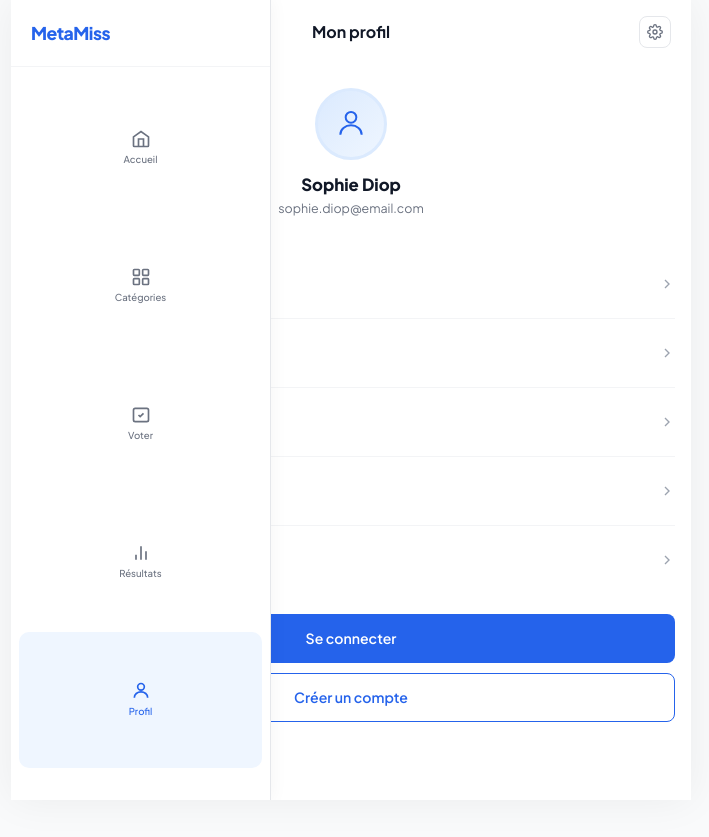
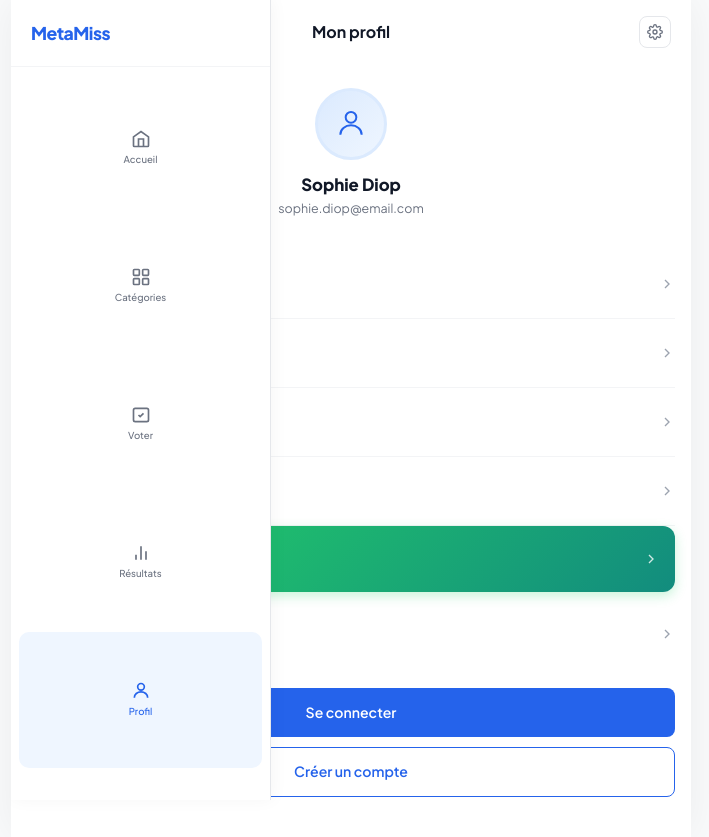
Before and after one commit to klara007dj/meta-miss-master, a Next.js app in the folder frontend/: page /profile in a window 1280 px wide. Shown: the whole page, without its empty margins (249-958 px from the left). Before the commit the page ends 800 px from the top, so only its background shows below. Built offline with nearby package versions, Linux system fonts and the light colour scheme.

Commit message:
Implement WhatsApp sponsorship button
Added a WhatsApp sponsorship button for the MetaMiss Master 2025 event.

```diff
--- a/frontend/src/app/profile/page.tsx
+++ b/frontend/src/app/profile/page.tsx
@@ -82,6 +82,40 @@
           </div>
         )}
 
+        {/* Bouton Sponsoriser */}
+        <a
+          href={`https://wa.me/237694600007?text=${encodeURIComponent("Bonjour, je souhaite soutenir et sponsoriser l'événement MetaMiss Master 2025. Merci de me contacter pour les détails.")}`}
+          target="_blank"
+          rel="noopener noreferrer"
+          style={{
+            display: "flex",
+            alignItems: "center",
+            justifyContent: "space-between",
+            padding: "14px 16px",
+            background: "linear-gradient(135deg, #25D366 0%, #128C7E 100%)",
+            borderRadius: 12,
+            textDecoration: "none",
+            marginBottom: 8,
+            boxShadow: "0 4px 12px rgba(37,211,102,0.25)",
+          }}
+        >
+          <div style={{ display: "flex", alignItems: "center", gap: 12 }}>
+            <div style={{ width: 38, height: 38, borderRadius: 10, background: "rgba(255,255,255,0.2)", display: "flex", alignItems: "center", justifyContent: "center", flexShrink: 0 }}>
+              {/* WhatsApp icon */}
+              <svg width="20" height="20" viewBox="0 0 24 24" fill="#fff">
+                <path d="M17.472 14.382c-.297-.149-1.758-.867-2.03-.967-.273-.099-.471-.148-.67.15-.197.297-.767.966-.94 1.164-.173.199-.347.223-.644.075-.297-.15-1.255-.463-2.39-1.475-.883-.788-1.48-1.761-1.653-2.059-.173-.297-.018-.458.13-.606.134-.133.298-.347.446-.52.149-.174.198-.298.298-.497.099-.198.05-.371-.025-.52-.075-.149-.669-1.612-.916-2.207-.242-.579-.487-.5-.669-.51-.173-.008-.371-.01-.57-.01-.198 0-.52.074-.792.372-.272.297-1.04 1.016-1.04 2.479 0 1.462 1.065 2.875 1.213 3.074.149.198 2.096 3.2 5.077 4.487.709.306 1.262.489 1.694.625.712.227 1.36.195 1.871.118.571-.085 1.758-.719 2.006-1.413.248-.694.248-1.289.173-1.413-.074-.124-.272-.198-.57-.347m-5.421 7.403h-.004a9.87 9.87 0 01-5.031-1.378l-.361-.214-3.741.982.998-3.648-.235-.374a9.86 9.86 0 01-1.51-5.26c.001-5.45 4.436-9.884 9.888-9.884 2.64 0 5.122 1.03 6.988 2.898a9.825 9.825 0 012.893 6.994c-.003 5.45-4.437 9.884-9.885 9.884m8.413-18.297A11.815 11.815 0 0012.05 0C5.495 0 .16 5.335.157 11.892c0 2.096.547 4.142 1.588 5.945L.057 24l6.305-1.654a11.882 11.882 0 005.683 1.448h.005c6.554 0 11.89-5.335 11.893-11.893a11.821 11.821 0 00-3.48-8.413z"/>
+              </svg>
+            </div>
+            <div>
+              <div style={{ fontWeight: 700, fontSize: "0.88rem", color: "#fff" }}>Sponsoriser l'événement</div>
+              <div style={{ fontSize: "0.72rem", color: "rgba(255,255,255,0.8)" }}>Contactez-nous via WhatsApp</div>
+            </div>
+          </div>
+          <svg width="16" height="16" viewBox="0 0 24 24" fill="none" stroke="rgba(255,255,255,0.8)" strokeWidth="2">
+            <path d="M9 18l6-6-6-6"/>
+          </svg>
+        </a>
+
         {/* Déconnexion */}
         <button onClick={() => setShowLogoutConfirm(true)} style={{ display: "flex", alignItems: "center", justifyContent: "space-between", padding: "16px 0", borderBottom: "1px solid var(--border-light)", width: "100%", background: "none", border: "none", cursor: "pointer" }}>
           <div style={{ display: "flex", alignItems: "center", gap: 12 }}>
```
